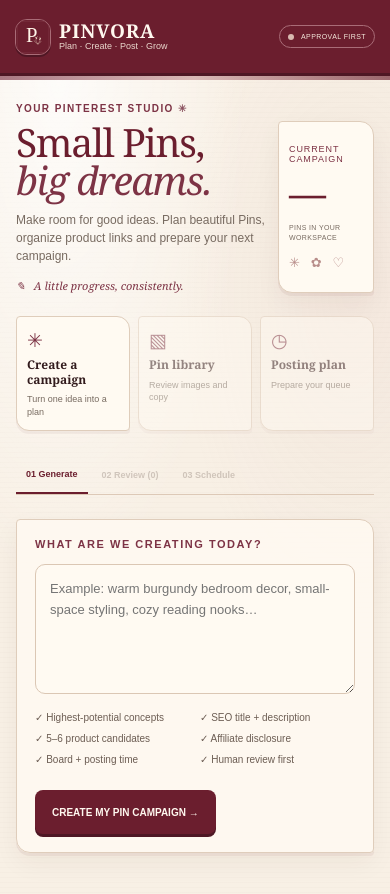
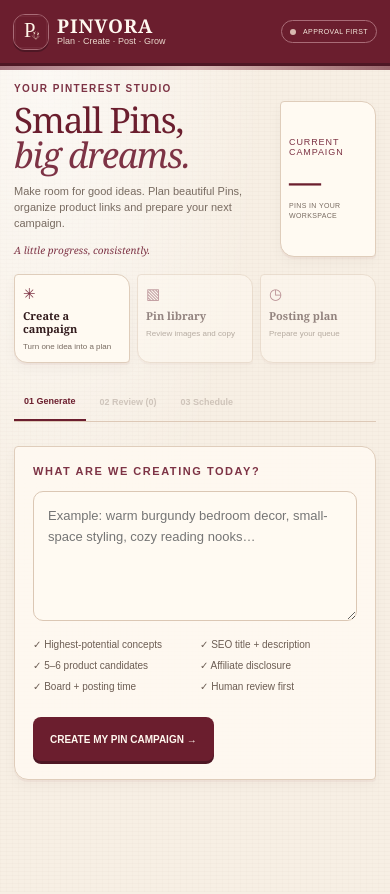
Before and after one commit to CleverCreations01/Pinora, a React (Vite) app: page / in a window 390 px wide. Shown: the top 894 px of the page. Built offline with nearby package versions, Linux system fonts and the light colour scheme.

Commit message:
Refine mobile layout and subtle paper texture

```diff
--- a/src/styles.css
+++ b/src/styles.css
@@ -26,3 +26,38 @@
  main{padding:27px 16px 120px}.hero{display:grid;grid-template-columns:minmax(0,1fr) 96px;gap:12px;margin-bottom:23px}.hero h1{font-size:clamp(35px,10vw,43px);line-height:.98;margin:9px 0 12px}.hero .muted{font-size:12px;line-height:1.5}.heroNote{font-size:11px;margin-top:13px}.stat{width:auto;min-width:0;padding:12px 10px;align-self:stretch}.stat b{font-size:37px;margin:10px 0}.statLabel{font-size:7px;letter-spacing:.08em}.stat span:last-of-type{font-size:7px;line-height:1.4;letter-spacing:.05em}.statDoodle{font-size:13px;margin-top:13px;letter-spacing:0}.quickActions{gap:8px;margin:0 0 25px}.quickActions button{padding:12px 10px;gap:6px}.quickActions button>span{font-size:19px}.quickActions b{font-size:12px;line-height:1.2}.quickActions small{font-size:9px}.generator{padding:18px}.generator textarea{height:130px;min-height:120px;padding:14px;font-size:13px}.checks{display:grid;grid-template-columns:1fr 1fr;gap:10px;font-size:10px}.primary,.secondary{font-size:10px}.notice{line-height:1.5}.bottombar{gap:7px}.bottombar .primary,.bottombar .secondary{font-size:8px;padding:11px 8px}
 }
 @media(max-width:370px){.pill{max-width:108px;white-space:normal;line-height:1.3}.hero{grid-template-columns:minmax(0,1fr) 82px}.hero h1{font-size:34px}.stat{padding:10px 8px}.quickActions button{padding:10px 7px}.quickActions b{font-size:11px}}
+
+
+/* Mobile scrapbook polish: subtle paper grain, tighter first screen, fewer ornaments */
+body,.app{
+  background-color:#f7efe4;
+  background-image:
+    radial-gradient(ellipse at 12% 8%,rgba(255,255,255,.62),transparent 44%),
+    repeating-linear-gradient(0deg,rgba(111,75,51,.025) 0px,rgba(111,75,51,.025) 1px,transparent 1px,transparent 4px),
+    repeating-linear-gradient(90deg,rgba(111,75,51,.014) 0px,rgba(111,75,51,.014) 1px,transparent 1px,transparent 6px);
+}
+header{z-index:5}
+main{padding-top:24px}
+.heroNote{font-size:0;margin-top:12px}
+.heroNote::after{content:"A little progress, consistently.";font-size:12px}
+.statDoodle{display:none}
+.eyebrow span{display:none}
+.quickActions button>span{font-size:17px}
+.quickActions button{box-shadow:0 2px 0 rgba(107,30,46,.04)}
+.card,.pin,.stat,.quickActions button{box-shadow:0 2px 0 rgba(107,30,46,.045),0 5px 14px rgba(64,38,29,.035)}
+@media(max-width:750px){
+  header{min-height:66px;padding:9px 13px}
+  main{padding:17px 14px 112px}
+  .hero{margin-bottom:17px;gap:10px}
+  .hero h1{font-size:clamp(32px,9vw,39px);line-height:1.01;margin:7px 0 9px}
+  .hero .muted{font-size:11px;line-height:1.45}
+  .heroNote{margin-top:9px}
+  .heroNote::after{font-size:10px}
+  .stat{padding:9px 8px}
+  .stat b{font-size:32px;margin:7px 0 4px}
+  .quickActions{margin:0 0 20px;gap:7px}
+  .quickActions button{padding:10px 8px}
+  .quickActions button>span{font-size:15px}
+  .quickActions b{font-size:11px}
+  .quickActions small{font-size:8px}
+}
```
